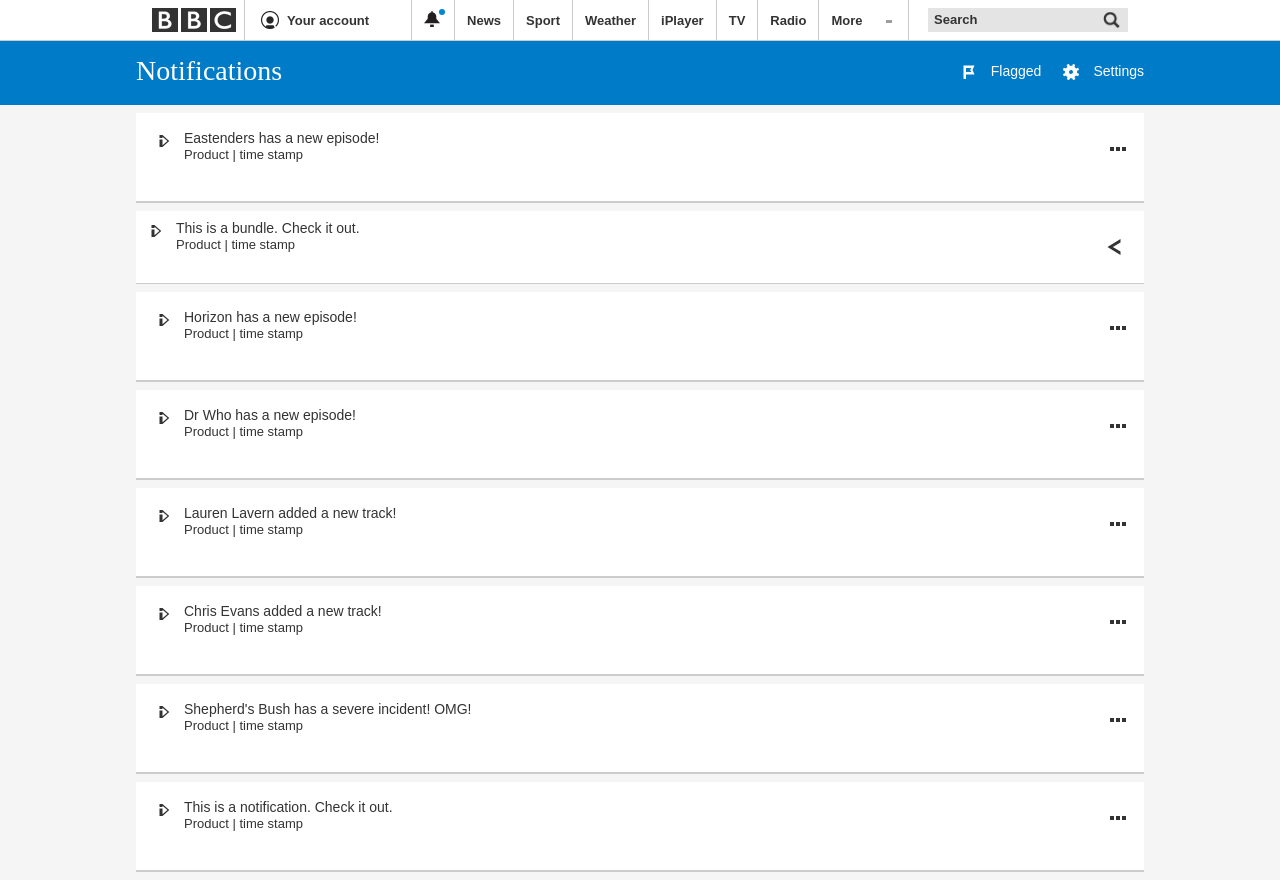
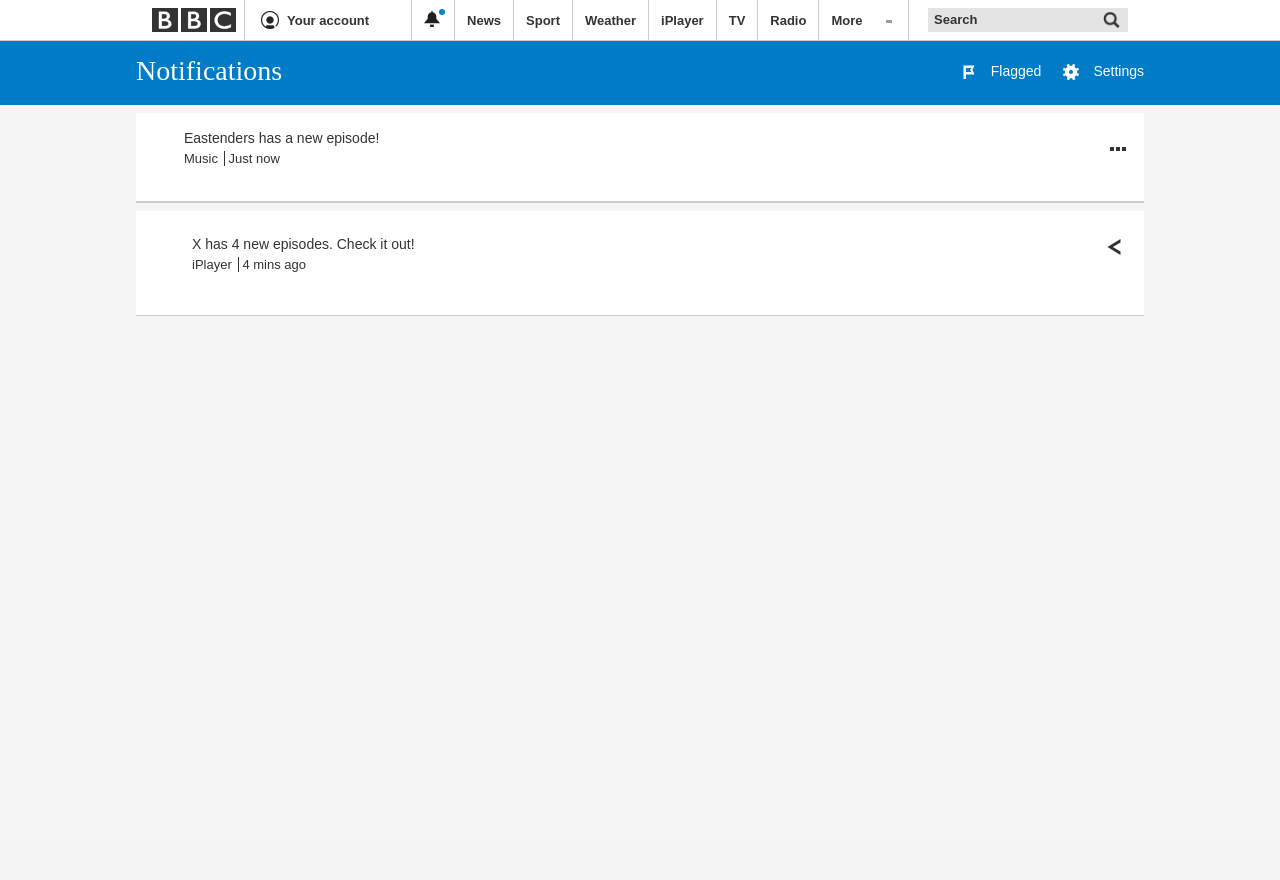
Before and after one commit to sarasalsinhabbc/notifications, a PHP site: page /lounge.html in a window 1280 px wide. After the commit the page ends 316 px from the top, so only its background shows below. Run offline with PHP 8.4, Linux system fonts and the light colour scheme; some libraries are stand-ins or nearby versions; grey boxes are pictures that could not be loaded.

Commit message:
Added Notifications to lounge

```diff
--- a/css/style.css
+++ b/css/style.css
@@ -163,6 +163,14 @@
    height:24px;
    margin-right: 8px;
    float: left;
+}
+
+.textNotif img{
+   width:24px;
+   height:24px;
+   margin-right: 8px;
+   float: left;
+   opacity:0;
 }
 
 /* Flag Button / Flag */
--- a/lounge.html
+++ b/lounge.html
@@ -40,161 +40,157 @@
             <div id="notificationList" class='wrapper'>
                 <ul >
 
-                    <li class="singleNotif">
-                        <div class="moreActions">
-                            <div class="more action"><img src="imgs/more.svg"></div>
-                            <div class="flag action"><img src="imgs/flag_white.svg"><p class="longPrimer">Flag</p></div>
-                            <div class="remove action"><img src="imgs/remove_white.svg"><p class="longPrimer">Remove</p></div>
-                        </div>
+
+                    <li class="singleNotif animated">
+
+                        <ul class="moreActions">
+                            <li id="openActions" class="more action">
+                                <img src="imgs/more.svg" alt="More">
+                            </li>
+                            <li class="flag action">
+                                <img src="imgs/flag_white.svg" alt="Flag">
+                                <p class="longPrimer">Flag</p>
+                            </li>
+                            <li class="remove action">
+                                <img src="imgs/remove_white.svg" alt="Remove">
+                                <p class="longPrimer">Remove</p>
+                            </li>
+                        </ul>
 
                         <div class="textNotif">
-                            <img src="imgs/iplayer.svg"><p id='iPlayer1Result' class="longPrimer">This is a notification. Check it out. <p class="brevier">Product  |  time stamp</p>
+                            <img src="imgs/music.svg">
+                            <p id='iPlayer1Result' class="longPrimer line-clamp">X added Simba Simba - Delux to her playlist. Tune in!</p>
+                            <p id="notificationMeta" class="brevier">
+                                <span class="productName">Music</span>
+                                <span class="timeStamp">Just now</span>
+                            </p>
                         </div>
                     </li>
 
+
                     <li class="bundleNotif">
 
-                        <div class="bundleNotifTop">
+                        <div class="bundleNotifTop animated">
                         <a href="#" data-toggle="dropdown">
-                            <img src="imgs/iplayer.svg"><p class="longPrimer">This is a bundle. Check it out. <p class="brevier">Product  |  time stamp</p>
 
-                            <i class="icon-arrow animated"></i></a></div>
+                         <div class="textNotif">
+                            <img src="imgs/iplayer.svg">
+                            <p id='iPlayer1Result' class="longPrimer line-clamp">X has 4 new episodes. Check it out!</p>
+                            <p id="notificationMeta" class="brevier">
+                                <span class="productName">iPlayer</span>
+                                <span class="timeStamp">4 mins ago</span>
+                            </p>
+                        </div>
+
+
+                            <i class="icon-arrow"></i></a></div>
                             <ul class="childrenNotif" id="firstDiv">
 
+
                     <li class="singleNotif animated">
-                                    <div class="moreActions">
-                                        <div class="more action"><img src="imgs/more.svg"></div>
-                                        <div class="flag action"><img src="imgs/flag_white.svg"><p class="longPrimer">Flag</p></div>
-                                        <div class="remove action"><img src="imgs/remove_white.svg"><p class="longPrimer">Remove</p></div>
-                                    </div>
+
+                        <ul class="moreActions">
+                            <li id="openActions" class="more action">
+                                <img src="imgs/more.svg" alt="More">
+                            </li>
+                            <li class="flag action">
+                                <img src="imgs/flag_white.svg" alt="Flag">
+                                <p class="longPrimer">Flag</p>
+                            </li>
+                            <li class="remove action">
+                                <img src="imgs/remove_white.svg" alt="Remove">
+                                <p class="longPrimer">Remove</p>
+                            </li>
+                        </ul>
 
                         <div class="textNotif">
-                                        <img src="imgs/iplayer.svg"><p id='topicResult' class="longPrimer">This is a notification. Check it out. <p class="brevier">Product  |  time stamp</p>
-                                    </div>
-                                </li>
-                                <li class="singleNotif animated">
-                                    <div class="moreActions">
-                                        <div class="more action"><img src="imgs/more.svg"></div>
-                                        <div class="flag action"><img src="imgs/flag_white.svg"><p class="longPrimer">Flag</p></div>
-                                        <div class="remove action"><img src="imgs/remove_white.svg"><p class="longPrimer">Remove</p></div>
-                                    </div>
-
-                                    <div class="textNotif">
-                                        <img src="imgs/iplayer.svg"><p id='topicResult' class="longPrimer">This is a notification. Check it out. <p class="brevier">Product  |  time stamp</p>
-                                    </div>
-                                </li>
-                                <li class="singleNotif animated">
-                                    <div class="moreActions">
-                                        <div class="more action"><img src="imgs/more.svg"></div>
-                                        <div class="flag action"><img src="imgs/flag_white.svg"><p class="longPrimer">Flag</p></div>
-                                        <div class="remove action"><img src="imgs/remove_white.svg"><p class="longPrimer">Remove</p></div>
-                                    </div>
-
-                                    <div class="textNotif">
-                                        <img src="imgs/iplayer.svg"><p id='topicResult' class="longPrimer">This is a notification. Check it out. <p class="brevier">Product  |  time stamp</p>
-                                    </div>
-                                </li>
-                                <li class="singleNotif animated">
-                                    <div class="moreActions">
-                                        <div class="more action"><img src="imgs/more.svg"></div>
-                                        <div class="flag action"><img src="imgs/flag_white.svg"><p class="longPrimer">Flag</p></div>
-                                        <div class="remove action"><img src="imgs/remove_white.svg"><p class="longPrimer">Remove</p></div>
-                                    </div>
-
-                                    <div class="textNotif">
-                                        <img src="imgs/iplayer.svg"><p id='topicResult' class="longPrimer">This is a notification. Check it out. <p class="brevier">Product  |  time stamp</p>
+                            <img src="imgs/music.svg">
+                            <p class="longPrimer line-clamp">Epidode 09/11/2015</p>
+                            <p class="brevier">
+                                <span class="timeStamp">4 mins ago</span>
+                            </p>
                         </div>
                     </li>
 
-                                <div id="sticky-anchor-stop"></div>
+
+                    <li class="singleNotif animated">
+
+                        <ul class="moreActions">
+                            <li id="openActions" class="more action">
+                                <img src="imgs/more.svg" alt="More">
+                            </li>
+                            <li class="flag action">
+                                <img src="imgs/flag_white.svg" alt="Flag">
+                                <p class="longPrimer">Flag</p>
+                            </li>
+                            <li class="remove action">
+                                <img src="imgs/remove_white.svg" alt="Remove">
+                                <p class="longPrimer">Remove</p>
+                            </li>
+                        </ul>
+
+                        <div class="textNotif">
+                            <img src="imgs/music.svg">
+                            <p class="longPrimer line-clamp">Epidode 06/11/2015</p>
+                            <p class="brevier">
+                                <span class="timeStamp">3 days ago</span>
+                            </p>
+                        </div>
+                    </li>
 
 
+                    <li class="singleNotif animated">
 
-                                <li class="singleNotif animated" id="lastDiv">
-                                    <div class="moreActions">
-                                        <div class="more action"><img src="imgs/more.svg"></div>
-                                        <div class="flag action"><img src="imgs/flag_white.svg"><p class="longPrimer">Flag</p></div>
-                                        <div class="remove action"><img src="imgs/remove_white.svg"><p class="longPrimer">Remove</p></div>
-                                    </div>
+                        <ul class="moreActions">
+                            <li id="openActions" class="more action">
+                                <img src="imgs/more.svg" alt="More">
+                            </li>
+                            <li class="flag action">
+                                <img src="imgs/flag_white.svg" alt="Flag">
+                                <p class="longPrimer">Flag</p>
+                            </li>
+                            <li class="remove action">
+                                <img src="imgs/remove_white.svg" alt="Remove">
+                                <p class="longPrimer">Remove</p>
+                            </li>
+                        </ul>
 
                         <div class="textNotif">
-                                        <img src="imgs/iplayer.svg"><p id='topicResult' class="longPrimer">This is a notification. Check it out. <p class="brevier">Product  |  time stamp</p>
+                            <img src="imgs/music.svg">
+                            <p class="longPrimer line-clamp">Epidode 04/11/2015</p>
+                            <p class="brevier">
+                                <span class="timeStamp">5 days ago</span>
+                            </p>
+                        </div>
+                    </li>
+
+
+                    <li class="singleNotif animated">
+
+                        <ul class="moreActions">
+                            <li id="openActions" class="more action">
+                                <img src="imgs/more.svg" alt="More">
+                            </li>
+                            <li class="flag action">
+                                <img src="imgs/flag_white.svg" alt="Flag">
+                                <p class="longPrimer">Flag</p>
+                            </li>
+                            <li class="remove action">
+                                <img src="imgs/remove_white.svg" alt="Remove">
+                                <p class="longPrimer">Remove</p>
+                            </li>
+                        </ul>
+
+                        <div class="textNotif">
+                            <img src="imgs/music.svg">
+                            <p class="longPrimer line-clamp">Epidode 02/11/2015</p>
+                            <p class="brevier">
+                                <span class="timeStamp">1 week ago</span>
+                            </p>
                         </div>
                     </li>
 
                             </ul>
-                        </li>
-
-                    <li class="singleNotif">
-                        <div class="moreActions">
-                            <div class="more action"><img src="imgs/more.svg"></div>
-                            <div class="flag action"><img src="imgs/flag_white.svg"><p class="longPrimer">Flag</p></div>
-                            <div class="remove action"><img src="imgs/remove_white.svg"><p class="longPrimer">Remove</p></div>
-                        </div>
-
-                        <div class="textNotif">
-                            <img src="imgs/iplayer.svg"><p id='iPlayer2Result' class="longPrimer">This is a notification. Check it out. <p class="brevier">Product  |  time stamp</p>
-                        </div>
-                    </li>
-
-                    <li class="singleNotif">
-                        <div class="moreActions">
-                            <div class="more action"><img src="imgs/more.svg"></div>
-                            <div class="flag action"><img src="imgs/flag_white.svg"><p class="longPrimer">Flag</p></div>
-                            <div class="remove action"><img src="imgs/remove_white.svg"><p class="longPrimer">Remove</p></div>
-                        </div>
-
-                        <div class="textNotif">
-                            <img src="imgs/iplayer.svg"><p id='iPlayer3Result' class="longPrimer">This is a notification. Check it out. <p class="brevier">Product  |  time stamp</p>
-                        </div>
-                    </li>
-
-                    <li class="singleNotif">
-                        <div class="moreActions">
-                            <div class="more action"><img src="imgs/more.svg"></div>
-                            <div class="flag action"><img src="imgs/flag_white.svg"><p class="longPrimer">Flag</p></div>
-                            <div class="remove action"><img src="imgs/remove_white.svg"><p class="longPrimer">Remove</p></div>
-                        </div>
-
-                        <div class="textNotif">
-                            <img src="imgs/iplayer.svg"><p id='presenter1Result' class="longPrimer">This is a notification. Check it out. <p class="brevier">Product  |  time stamp</p>
-                        </div>
-                    </li>
-
-                    <li class="singleNotif">
-                        <div class="moreActions">
-                            <div class="more action"><img src="imgs/more.svg"></div>
-                            <div class="flag action"><img src="imgs/flag_white.svg"><p class="longPrimer">Flag</p></div>
-                            <div class="remove action"><img src="imgs/remove_white.svg"><p class="longPrimer">Remove</p></div>
-                        </div>
-
-                        <div class="textNotif">
-                            <img src="imgs/iplayer.svg"><p id='presenter2Result' class="longPrimer">This is a notification. Check it out. <p class="brevier">Product  |  time stamp</p>
-                        </div>
-                    </li>
-
-                    <li class="singleNotif">
-                        <div class="moreActions">
-                            <div class="more action"><img src="imgs/more.svg"></div>
-                            <div class="flag action"><img src="imgs/flag_white.svg"><p class="longPrimer">Flag</p></div>
-                            <div class="remove action"><img src="imgs/remove_white.svg"><p class="longPrimer">Remove</p></div>
-                        </div>
-
-                        <div class="textNotif">
-                            <img src="imgs/iplayer.svg"><p id='locationResult' class="longPrimer">This is a notification. Check it out. <p class="brevier">Product  |  time stamp</p>
-                        </div>
-                    </li>
-
-                    <li class="singleNotif">
-                        <div class="moreActions">
-                            <div class="more action"><img src="imgs/more.svg"></div>
-                            <div class="flag action"><img src="imgs/flag_white.svg"><p class="longPrimer">Flag</p></div>
-                            <div class="remove action"><img src="imgs/remove_white.svg"><p class="longPrimer">Remove</p></div>
-                        </div>
-
-                        <div class="textNotif">
-                            <img src="imgs/iplayer.svg"><p id='topicResult' class="longPrimer">This is a notification. Check it out. <p class="brevier">Product  |  time stamp</p>
-                        </div>
                         </li>
 
 
--- a/loungescript.js
+++ b/loungescript.js
@@ -19,7 +19,6 @@
     current_state = 0;
   }
 };
-
 
 /* Orb */
 function bellIconClick(){
```
Lines whose indentation alone changed are shown as unchanged.
